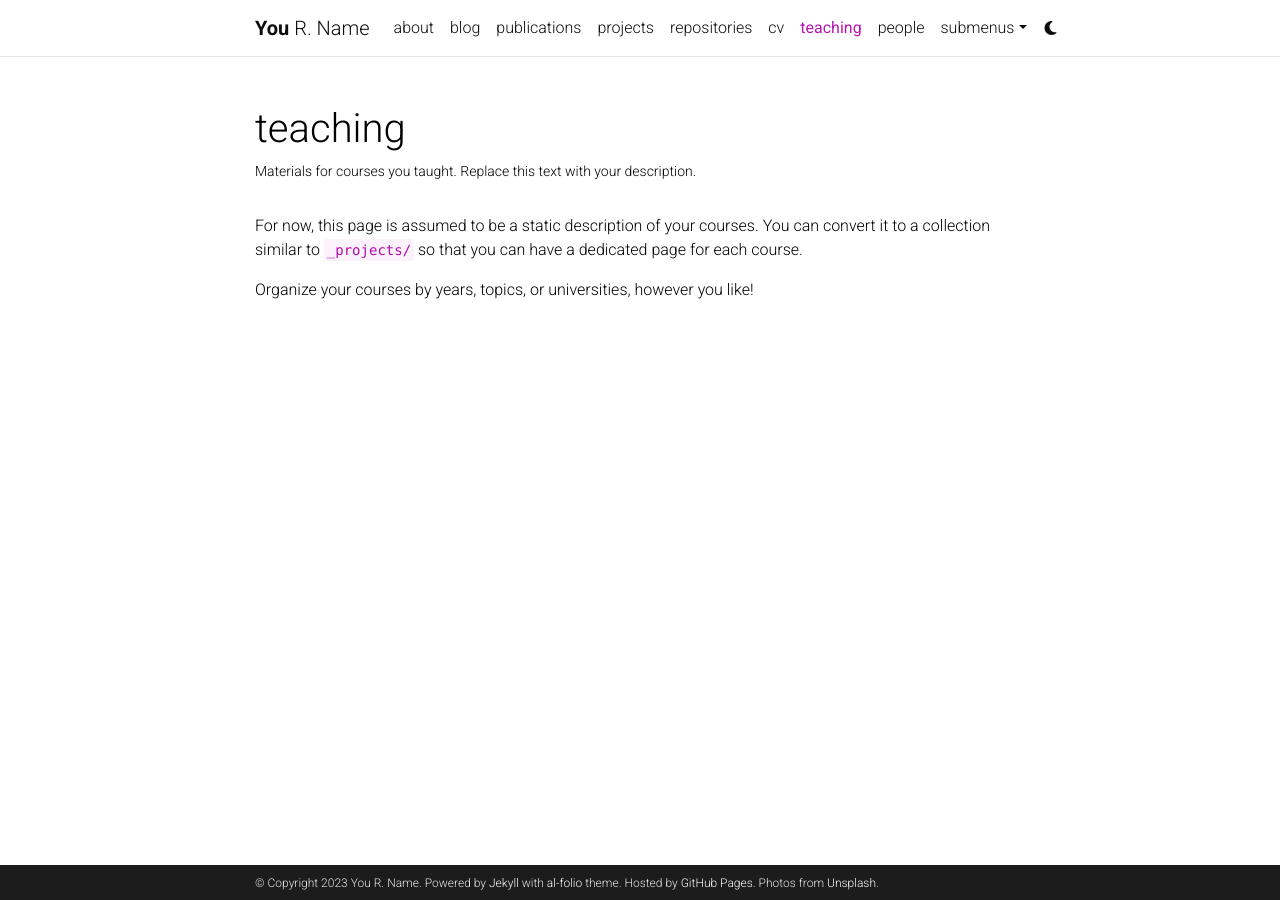
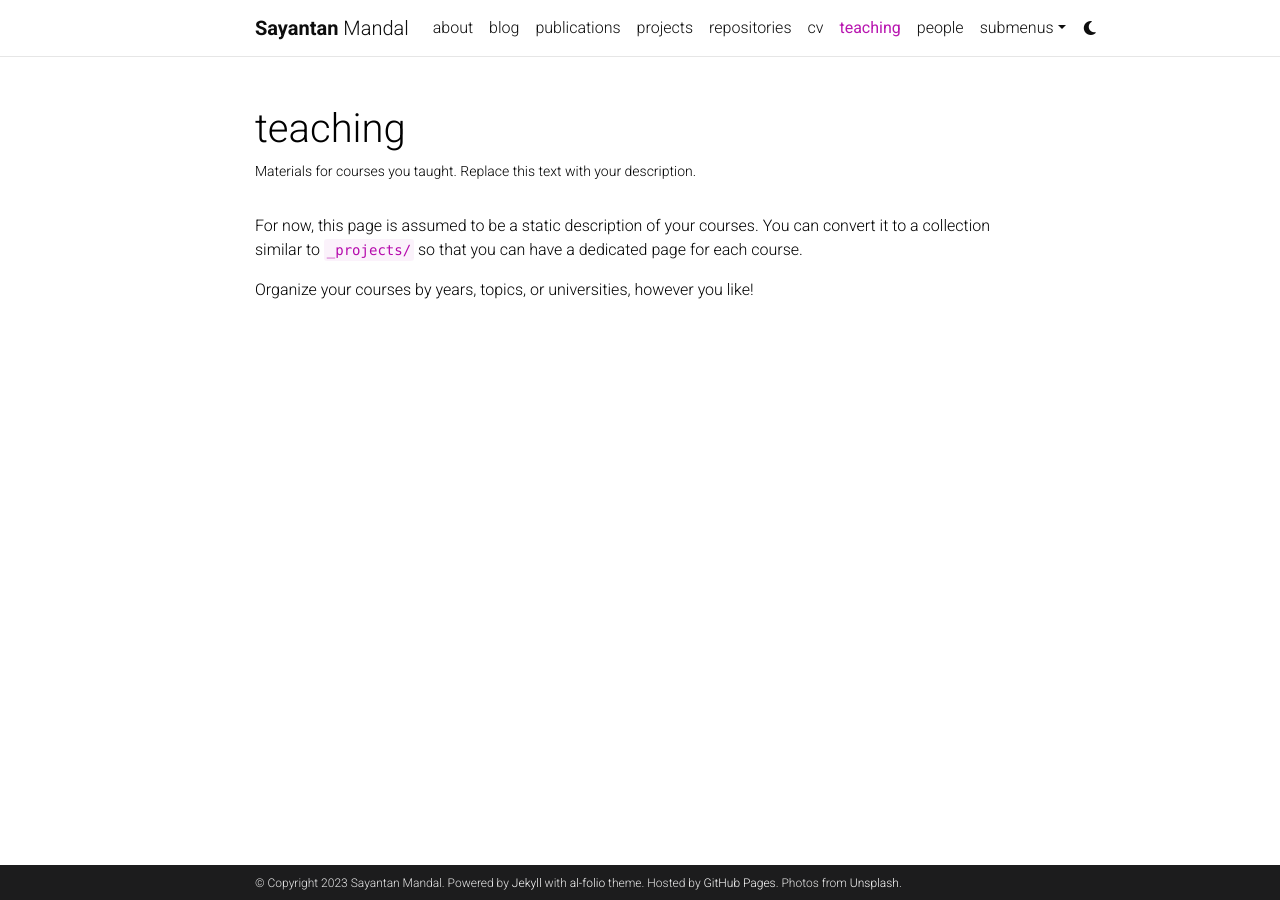
Before and after one commit to mandalsayantan/mandalsayantan.github.io, a Jekyll site: the page built from _pages/teaching.md, in a window 1280 px wide. Built offline with Jekyll 4.4.1, drawn with Linux system fonts in a browser that asks for light colours; comment, search, counter and statistics services are not loaded; a style sheet for code colours, icons or effects is not loaded.

Commit message:
Update _config.yml

```diff
--- a/_config.yml
+++ b/_config.yml
@@ -3,10 +3,10 @@
 # -----------------------------------------------------------------------------
 
 title: blank # the website title (if blank, full name will be used instead)
-first_name: You
-middle_name: R.
-last_name: Name
-email: you@example.com
+first_name: Sayantan
+middle_name:
+last_name: Mandal
+email: s.mandal@eversincechomsky.com
 description: > # the ">" symbol means to ignore newlines until "footer_text:"
   A simple, whitespace theme for academics. Based on [*folio](https://github.com/bogoli/-folio) design.
 footer_text: >
@@ -18,8 +18,8 @@
 lang: en # the language of your site (for example: en, fr, cn, ru, etc.)
 icon: ⚛️  # the emoji used as the favicon (alternatively, provide image name in /assets/img/)
 
-url: https://alshedivat.github.io # the base hostname & protocol for your site
-baseurl: /al-folio # the subpath of your site, e.g. /blog/. Leave blank for root
+url: https://mandalsayantan.github.io # the base hostname & protocol for your site
+baseurl:  # the subpath of your site, e.g. /blog/. Leave blank for root
 last_updated: false # set to true if you want to display last updated in the footer
 impressum_path:  # set to path to include impressum link in the footer, use the same path as permalink in a page, helps to conform with EU GDPR
 
```
